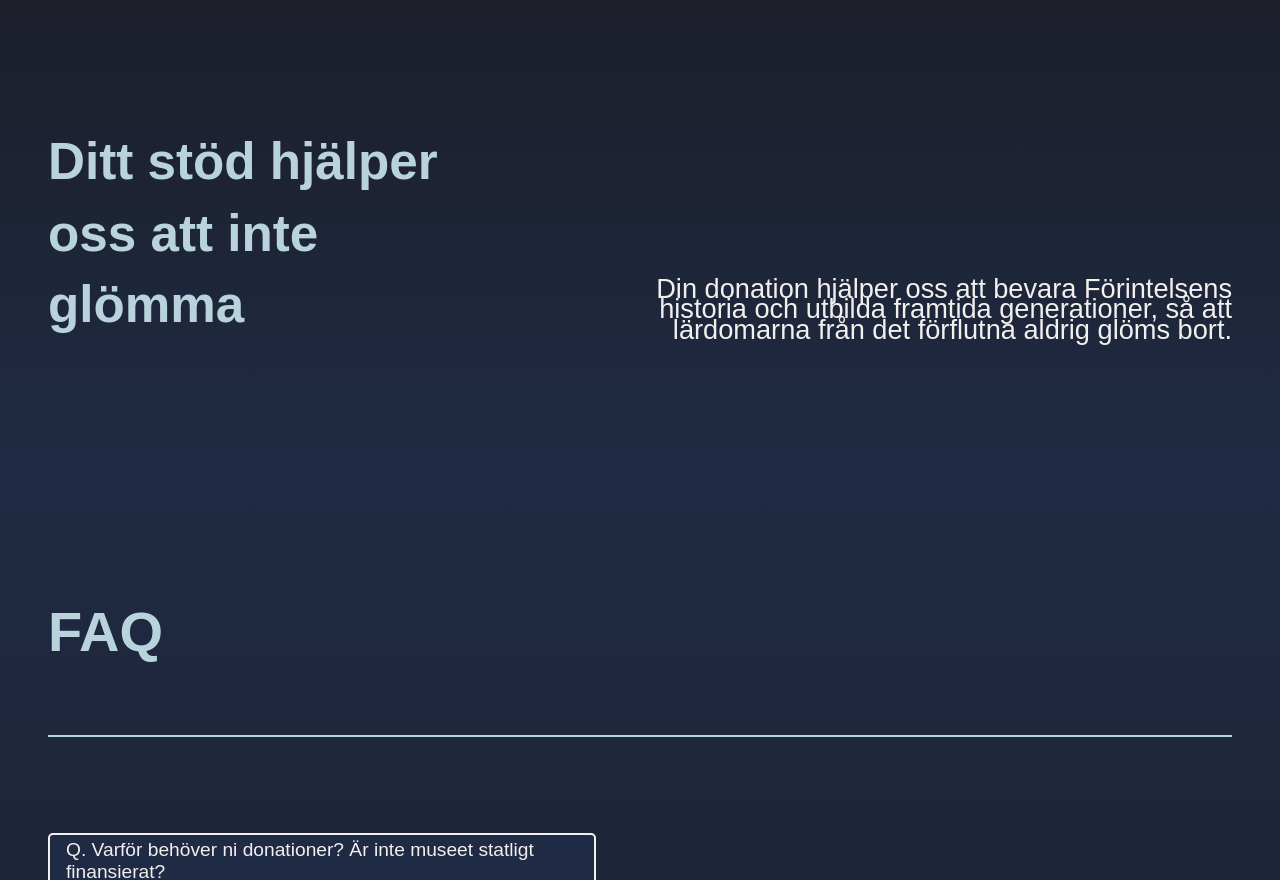
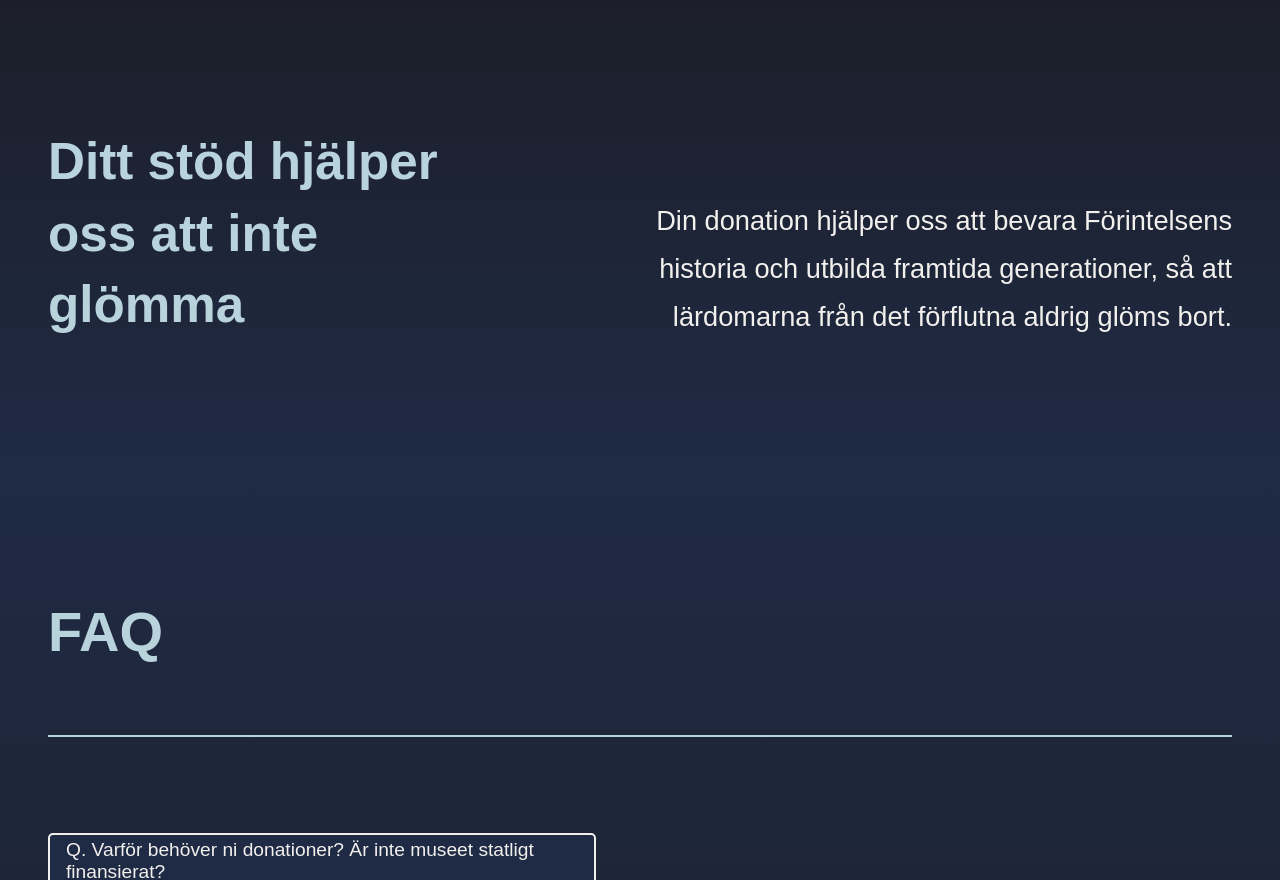
Before and after one commit to minzikimi/fundraiser, a React (Vite) app: page / in a window 1280 px wide. Shown: the part 940-1820 px from the top of the page. Built offline with nearby package versions, Linux system fonts and the light colour scheme.

Commit message:
revert styling (line height)

```diff
--- a/src/components/QuoteSection/QuoteSection.module.css
+++ b/src/components/QuoteSection/QuoteSection.module.css
@@ -22,7 +22,6 @@
     text-align: start;
     justify-content: flex-start;
     align-items: flex-start;
-    line-height: 2rem;
 }
 
 .quoteSectionHeading {
@@ -41,12 +40,12 @@
     justify-content: flex-end;
     font-family: var(--font-sans);
     text-align: center;
-    line-height: 2.5rem;
+    line-height: 3rem;
 }
 
 @media (min-width: 431px) {
     .quoteSectionHeading { font-size: 1.5rem; }
-    .quoteDiscription { font-size: 1.2rem; line-height: 1.3rem;}
+    .quoteDiscription { font-size: 1.2rem; }
 }
 
 @media (min-width: 769px) {
```
